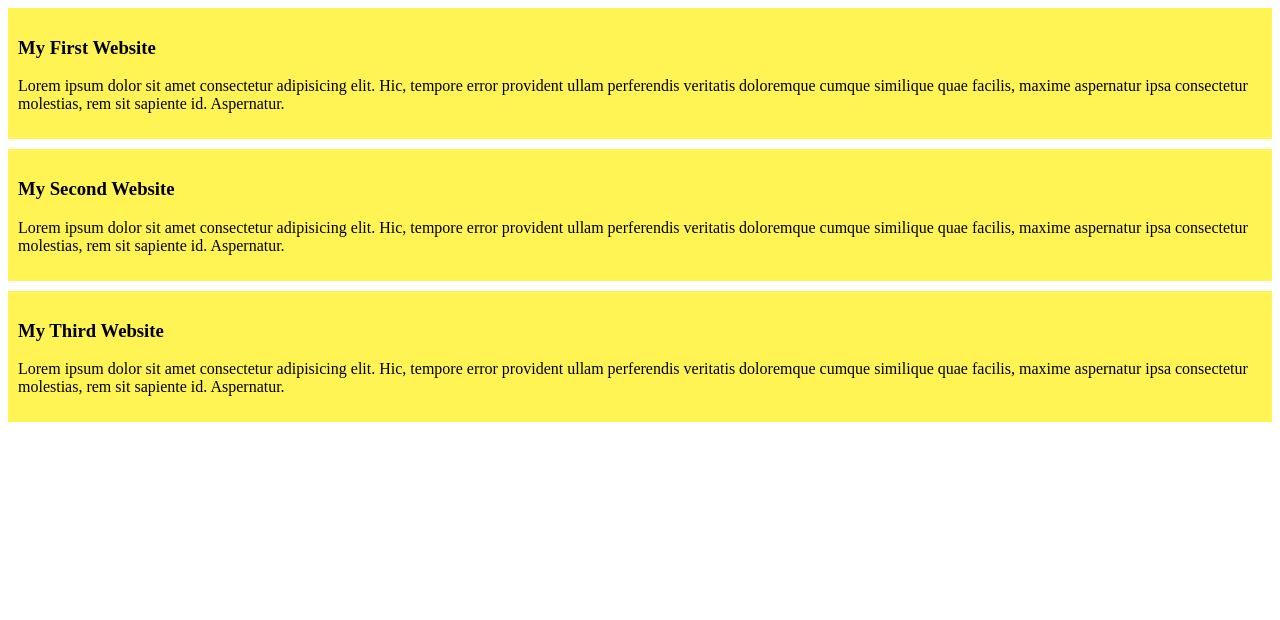
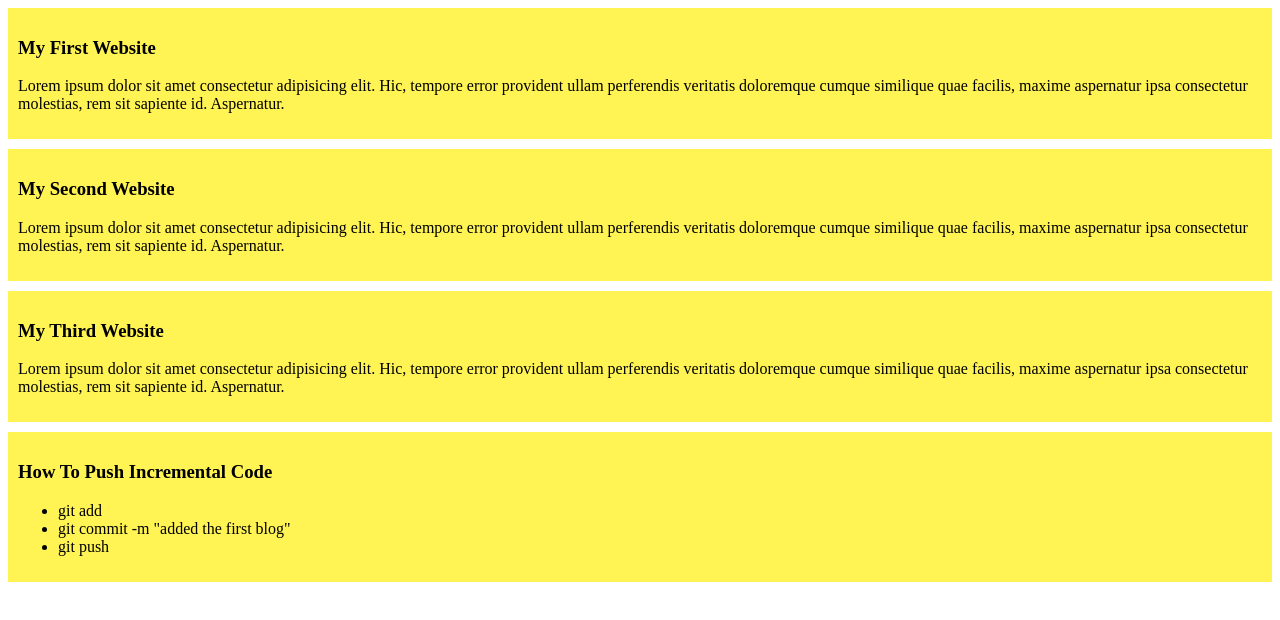
Before and after one commit to mdazizur111/my-first-github-repo, a plain HTML site: page index.html in a window 1280 px wide. Drawn offline with Linux system fonts and the light colour scheme.

Commit message:
added a list to push code

```diff
--- a/index.html
+++ b/index.html
@@ -19,5 +19,15 @@
         <h3>My Third Website</h3>
         <p>Lorem ipsum dolor sit amet consectetur adipisicing elit. Hic, tempore error provident ullam perferendis veritatis doloremque cumque similique quae facilis, maxime aspernatur ipsa consectetur molestias, rem sit sapiente id. Aspernatur.</p>
     </div>
+
+    <div>
+        <h3>How To Push Incremental Code</h3>
+   <ul>
+        <li>git add</li>
+        <li>git commit -m "added the first blog"</li>
+        <li>git push</li>
+   </ul>
+    </div>
 </body>
+
 </html>
```
